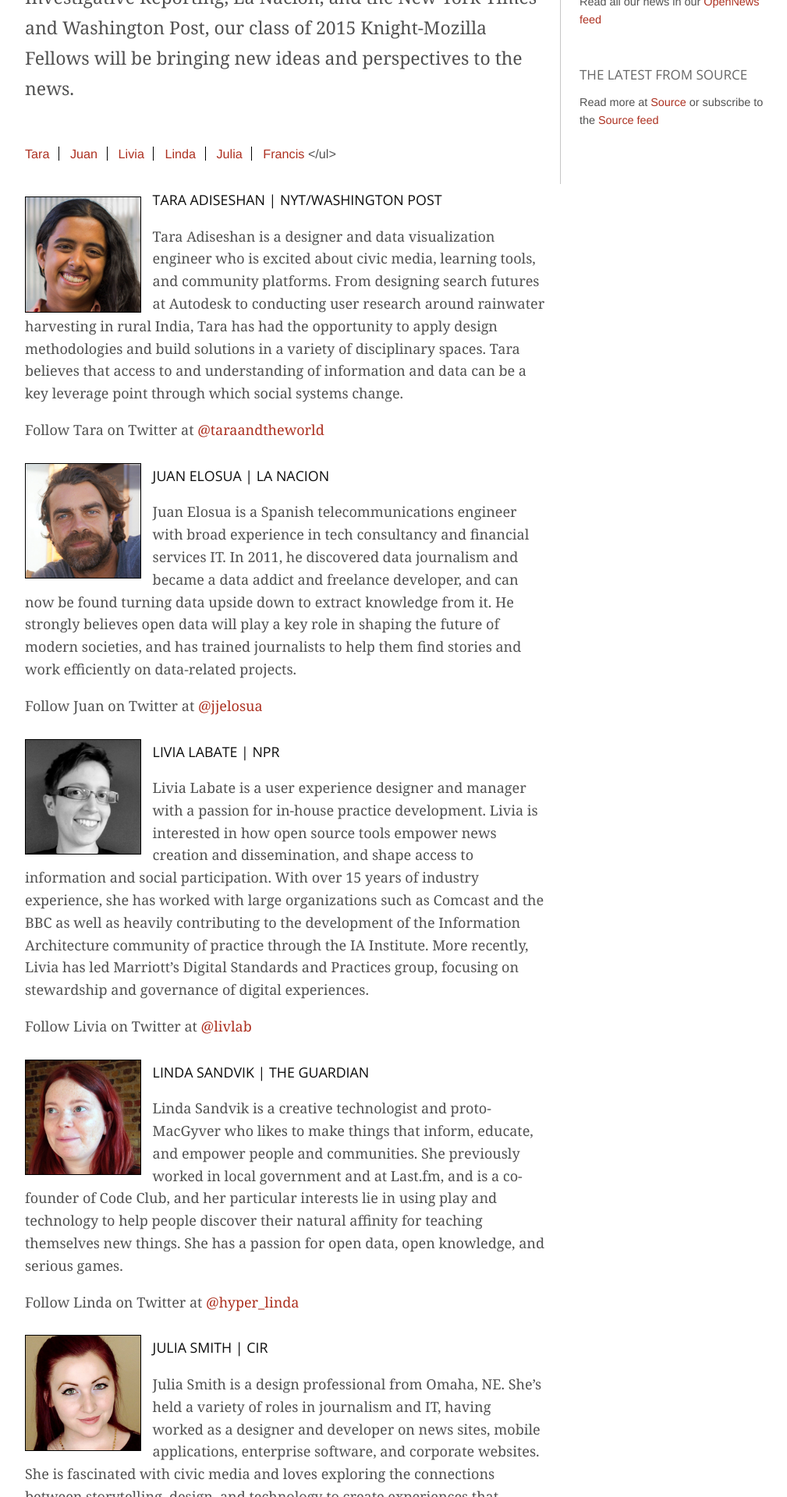
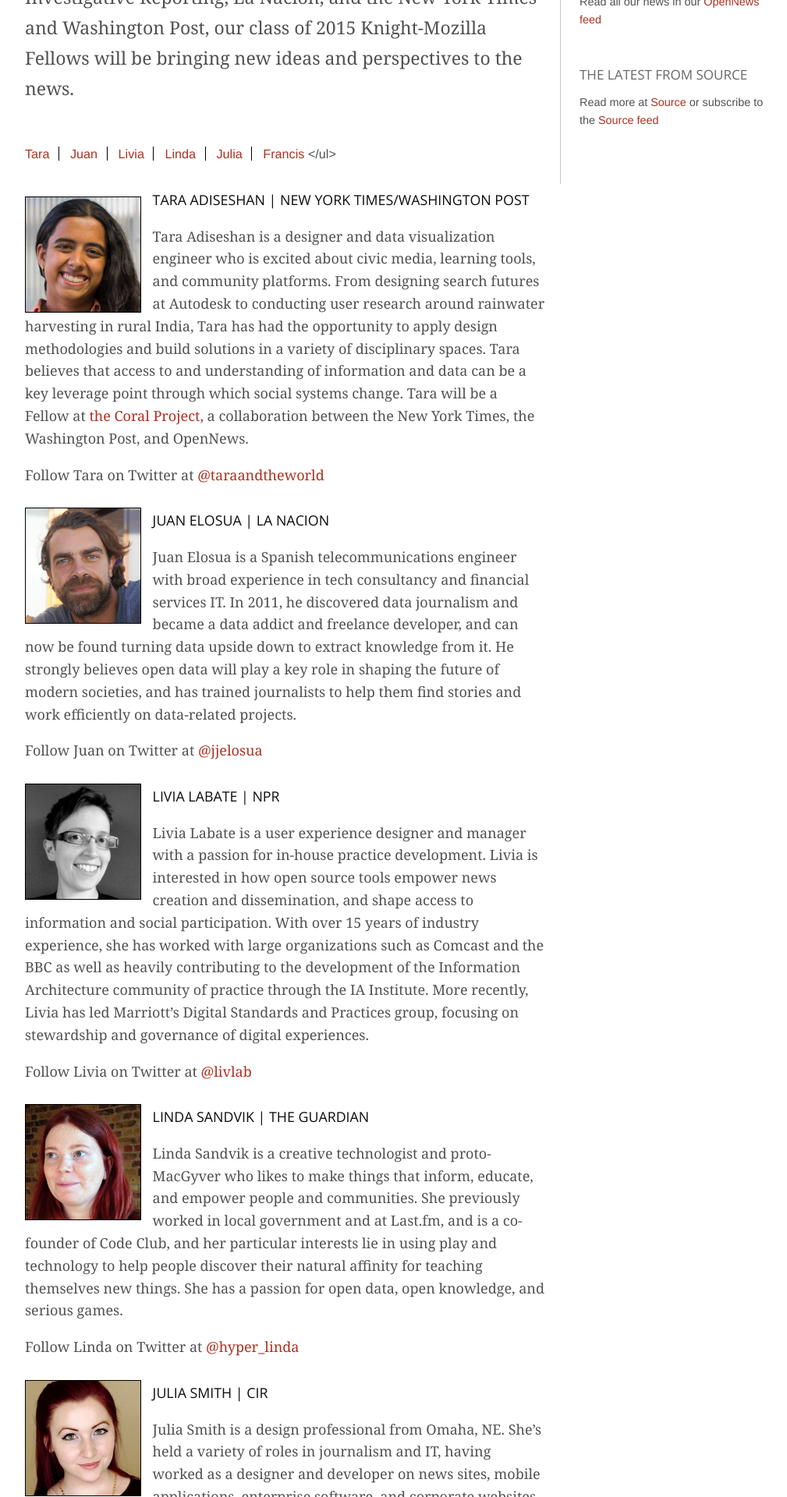
Before and after one commit to mozilla/mozilla-opennews, a Jekyll site: the page built from fellowships/2015meet.md, in a window 1280 px wide. Shown: the part 1015-2935 px from the top of the page at 78% size, without its empty margins (118-1127 px from the left). Built offline with Jekyll 4.4.1, drawn with Linux system fonts in a browser that asks for light colours; nearby versions of some CDN libraries; Markdown is read by kramdown in place of the engine named in the settings; comment, search, counter and statistics services are not loaded; some of the changed text lies outside the part shown.

Commit message:
added coral project link

```diff
--- a/fellowships/2015meet.md
+++ b/fellowships/2015meet.md
@@ -25,8 +25,8 @@
 </ul>
 
 <p><img src="/media/img/fellows/2015-fellows/tara220.jpg" class="meet meet14" alt="">
-<h3 id="tara">Tara Adiseshan | NYT/Washington Post</h3>
-<p>Tara Adiseshan is a designer and data visualization engineer who is excited about civic media, learning tools, and community platforms. From designing search futures at Autodesk to conducting user research around rainwater harvesting in rural India, Tara has had the opportunity to apply design methodologies and build solutions in a variety of disciplinary spaces. Tara believes that access to and understanding of information and data can be a key leverage point through which social systems change.
+<h3 id="tara">Tara Adiseshan | New York Times/Washington Post</h3>
+<p>Tara Adiseshan is a designer and data visualization engineer who is excited about civic media, learning tools, and community platforms. From designing search futures at Autodesk to conducting user research around rainwater harvesting in rural India, Tara has had the opportunity to apply design methodologies and build solutions in a variety of disciplinary spaces. Tara believes that access to and understanding of information and data can be a key leverage point through which social systems change. Tara will be a Fellow at <a href="http://www.coralproject.net">the Coral Project</a>, a collaboration between the New York Times, the Washington Post, and OpenNews.
 <p>Follow Tara on Twitter at <a href="http://www.twitter.com/taraandtheworld">@taraandtheworld</a>
 
 <p><img src="/media/img/fellows/2015-fellows/juan220.jpg" class="meet meet14" alt="">
@@ -55,7 +55,7 @@
 <p>Follow Julia on Twitter at <a href="http://www.twitter.com/julia67">@julia67</a>
 
 <p><img src="/media/img/fellows/2015-fellows/francis220.jpg" class="meet meet14" alt="">
-<h3 id="marcos">Francis Tseng | NYT/Washington Post</h3>
+<h3 id="marcos">Francis Tseng | New York Times/Washington Post</h3>
 
-<p>Francis Tseng is a programmer and interaction designer interested in natural language processing, internet socializing, demystifying technology, and systems modeling. After two years at IDEO, he became a Knight Foundation prototype grant recipient in 2014. He is currently teaching the News Automata course at the New School's Design + Journalism program and designing and building _critical_ software with friends at Public Science.
+<p>Francis Tseng is a programmer and interaction designer interested in natural language processing, internet socializing, demystifying technology, and systems modeling. After two years at IDEO, he became a Knight Foundation prototype grant recipient in 2014. He is currently teaching the News Automata course at the New School's Design + Journalism program and designing and building _critical_ software with friends at Public Science. Francis will be a Fellow at <a href="http://www.coralproject.net">the Coral Project</a>, a collaboration between the New York Times, the Washington Post, and OpenNews.
 <p>Follow Francis on Twitter at <a href="http://www.twitter.com/frnsys">@frnsys</a>
```
Also changed, not shown: 1 other file.
